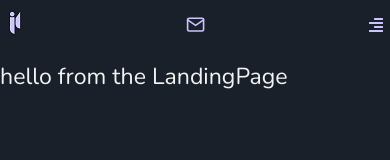
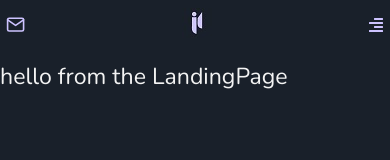
Before and after one commit to JoeSal777/joesal-portifolio, a React (Create React App) app: page / in a window 390 px wide. Shown: the top 160 px of the page. Built offline with nearby package versions, Linux system fonts and the light colour scheme.

Commit message:
change position of message home icons in mobile

```diff
--- a/src/components/Navbar.js
+++ b/src/components/Navbar.js
@@ -19,17 +19,20 @@ class Navbar extends Component {
                 <div className="nav-center">
                     <div className="nav-header">
 
-                        {/* For logo */}
-                        <Link to="/">
-                            <img src={logo} alt="Joseph Larkai Logo" />
-                        </Link>
-
                         {/* For contact-me icon in mobile view */}
                         <Link to="/contact" className="nav-btn-small-screen">
                             <button type="button">
                                 <FiMail className="Nav-icon" />
                             </button>
                         </Link>
+
+
+                        {/* For logo */}
+                        <Link to="/">
+                            <img src={logo} alt="Joseph Larkai Logo" />
+                        </Link>
+
+
 
                         {/* For menu icon in mobile view */}
                         <button type="button" className="nav-btn-small-screen" onClick={this.handleToggle}>
```
